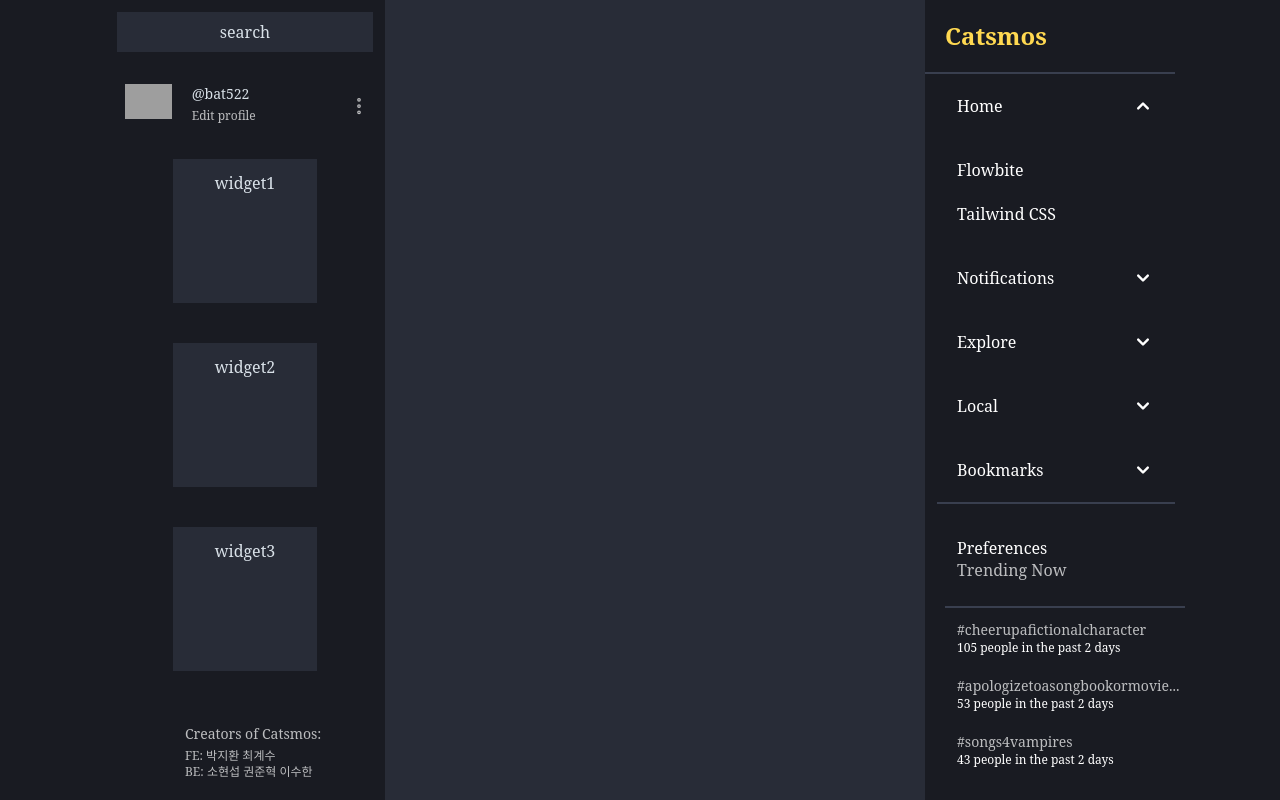
After one commit to kwonjh0825/KDT_FinalProject, a Django app: template templates/base_index.html in a window 1280 px wide. The commit adds this page. Run offline with Django 3.2, Linux system fonts and the light colour scheme; the template is opened without the code that fills it, so the values that code supplies are empty; some libraries are stand-ins or nearby versions; some web fonts are replaced; grey boxes are pictures that could not be loaded.

Commit message:
KP-4 add base_nav.html, base_index.html

```diff
--- a/app_planets/templates/planets/main.html
+++ b/app_planets/templates/planets/main.html
@@ -1,4 +1,4 @@
-{% extends 'base.html' %}
+{% extends 'base_nav.html' %}
 {% load static %}
 
 {% block title %}
@@ -13,5 +13,4 @@ main
 <div>
 
 </div>
-
-  {% endblock content %}
+{% endblock content %}
--- a/static/css/base.css
+++ b/static/css/base_index.css
@@ -8,3 +8,16 @@
 body {
   font-family: 'LINESeedKR-Bd', 'serif';
 }
+
+.side-bar {
+  max-width: 280px;
+}
+
+.profile-image {
+  display: flex;
+  justify-content: center;
+  align-items: center;
+  width: 5rem;
+  height: 5rem;
+  overflow: hidden;
+}
--- /dev/null
+++ b/templates/base_index.html
@@ -0,0 +1,207 @@
+<!doctype html>
+{% load static %}
+<html lang="en">
+<head>
+  <meta charset="utf-8">
+  <meta name="viewport" content="width=device-width, initial-scale=1">
+  <title>{% block title %}{% endblock title %}</title>
+  <script src="https://cdn.tailwindcss.com"></script>
+  <link rel="stylesheet" href="{% static 'css/base_index.css' %}">
+  <link href="https://cdnjs.cloudflare.com/ajax/libs/flowbite/1.6.5/flowbite.min.css" rel="stylesheet"/>
+  {% block head %}{% endblock head %}
+
+  <style>
+    {% block style %}
+    {% endblock style %}
+  </style>
+</head>
+
+<body>
+  <!-- nav 바, md:hidden -->
+  <nav class="sticky top-0 w-full z-[1] md:hidden">
+    <div class="flex justify-between border-b-2  border-[#393f4f] bg-[#191b22] text-[#ffd951] font-bold p-5 w-full">
+      <p class='text-2xl p-1'>Catsmos</p> <!-- 로고 위치 -->
+      <div class="p-1">
+        <svg viewBox="0 0 32 32" width="30" height="30" xml:space="preserve" xmlns="http://www.w3.org/2000/svg" enable-background="new 0 0 32 32"><path d="M4 10h24a2 2 0 0 0 0-4H4a2 2 0 0 0 0 4zm24 4H4a2 2 0 0 0 0 4h24a2 2 0 0 0 0-4zm0 8H4a2 2 0 0 0 0 4h24a2 2 0 0 0 0-4z" fill="#ffd951" class="fill-000000"></path></svg>
+      </div>
+    </div>
+  </nav>
+
+  <!-- nav 바 아래, sm:hidden -->
+  <div class="w-full text-[#d9e1e8] bg-[#191b22] sm:hidden">
+    <div class="flex flex-col">
+      <div class="bg-[#282c37] w-full h-20 justify-center items-center text-center m-3 p-3">
+        <p>search</p>
+      </div>
+      <div class="flex flex-row justify-center items-center">
+        <div class="bg-[#282c37] h-36 w-36 justify-center items-center text-center m-5 p-3">
+          <p>widget1</p>
+        </div>
+        <div class="bg-[#282c37] h-36 w-36 justify-center items-center text-center m-5 p-3">
+          <p>widget2</p>
+        </div>
+        <div class="bg-[#282c37] h-36 w-36 justify-center items-center text-center m-5 p-3">
+          <p>widget3</p>
+        </div>
+      </div>
+    </div>
+  </div>
+
+  <div class="flex flex-row justify-center items-center bg-[#191b22]">
+
+    <!-- 좌측 사이드 바, sm:block -->
+    <div class="side-bar max-w-[280px] w-full h-screen text-[#d9e1e8] hidden sm:block">
+      <div class="flex flex-row">
+        <div class="w-full">
+          <div class="bg-[#282c37] h-10 justify-center items-center text-center m-3 p-2">
+            <p>search</p>
+          </div>
+          <div class="flex flex-row">
+            <img src="https://i.pinimg.com/564x/d2/98/4e/d2984ec4b65a8568eab3dc2b640fc58e.jpg" alt="no_image" class="w-1/6 h-1/6 m-5">
+            <div class="flex flex-col">
+              <p class="mt-5 text-sm">@bat522</p>
+              <p class="mt-1 text-xs text-[#bcbdbf]">Edit profile</p>
+            </div>
+            <div class="mt-8 ms-auto me-4">
+              <svg viewBox="0 0 32 32" width="20" height="20" xml:space="preserve" xmlns="http://www.w3.org/2000/svg"><circle cx="16" cy="16" fill="none" r="2" stroke="#bcbdbf" stroke-linecap="round" stroke-linejoin="round" stroke-miterlimit="10" stroke-width="2" class="stroke-000000"></circle><circle cx="16" cy="26" fill="none" r="2" stroke="#bcbdbf" stroke-linecap="round" stroke-linejoin="round" stroke-miterlimit="10" stroke-width="2" class="stroke-000000"></circle><circle cx="16" cy="6" fill="none" r="2" stroke="#bcbdbf" stroke-linecap="round" stroke-linejoin="round" stroke-miterlimit="10" stroke-width="2" class="stroke-000000"></circle></svg>
+            </div>
+          </div>
+          <div class="flex flex-col justify-center items-center">
+            <div class="bg-[#282c37] h-36 w-36 justify-center items-center text-center m-5 p-3">
+              <p>widget1</p>
+            </div>
+            <div class="bg-[#282c37] h-36 w-36 justify-center items-center text-center m-5 p-3">
+              <p>widget2</p>
+            </div>
+            <div class="bg-[#282c37] h-36 w-36 justify-center items-center text-center m-5 p-3">
+              <p>widget3</p>
+            </div>
+          </div>
+        </div>
+      </div>
+      <div class="fixed bottom-0 p-5 ps-20 hidden md:block">
+        <div class='ms-auto'>
+          <p class="text-sm text-[#bcbdbf]">Creators of Catsmos:</p>
+          <p class="mt-1 text-xs text-[#bcbdbf]">
+            FE: <a href="https://github.com/ParkJiHwan22">박지환</a>
+            <a href="https://github.com/Pysonny">최계수</a>
+          </p>
+          <p class="text-xs text-[#bcbdbf]">
+            BE: <a href="https://github.com/sotthang">소현섭</a>
+            <a href="https://github.com/kwonjh0825">권준혁</a>
+            <a href="https://github.com/arrmadillo">이수한</a>
+          </p>
+        </div>
+      </div>
+    </div>
+
+    <!-- content -->
+    <div class="side-bar max-w-[540px] w-full h-screen bg-[#282c37] text-[#ffffff]">
+      <div>
+        {% block content %}
+        {% endblock content %}
+      </div>
+    </div>
+
+    <!-- 우측 side 바, md:block -->
+    <nav class="sticky top-0 w-full h-screen z-[1] max-w-[250px] hidden md:block">
+      <div class="border-b-2  border-[#393f4f] text-[#ffd951] font-bold p-5 w-full">
+        <p class='text-2xl'>Catsmos</p> <!-- 로고 위치 -->
+      </div>
+      <div id="accordion-collapse" data-accordion="collapse" data-active-classes="bg-transparent" class="ms-3 border-b-2 border-[#393f4f]">
+        <h2 id="accordion-collapse-heading-1">
+          <button type="button" class="flex items-center justify-between w-full p-5 font-medium text-left text-white bg-transparent" data-accordion-target="#accordion-collapse-body-1" aria-expanded="true" aria-controls="accordion-collapse-body-1">
+            <span class="text-white">Home</span>
+            <svg data-accordion-icon class="w-6 h-6 rotate-180 shrink-0" fill="currentColor" viewBox="0 0 20 20" xmlns="http://www.w3.org/2000/svg"><path fill-rule="evenodd" d="M5.293 7.293a1 1 0 011.414 0L10 10.586l3.293-3.293a1 1 0 111.414 1.414l-4 4a1 1 0 01-1.414 0l-4-4a1 1 0 010-1.414z" clip-rule="evenodd"></path></svg>
+          </button>
+        </h2>
+        <div id="accordion-collapse-body-1" class="hidden" aria-labelledby="accordion-collapse-heading-1">
+          <div class="p-5">
+            <p class="mb-5 text-white">Flowbite</p>
+            <p class="text-white">Tailwind CSS</p>
+          </div>
+        </div>
+        <h2 id="accordion-collapse-heading-2">
+          <button type="button" class="flex items-center justify-between w-full p-5 font-medium text-left text-white" data-accordion-target="#accordion-collapse-body-2" aria-expanded="false" aria-controls="accordion-collapse-body-2">
+            <span class="text-white">Notifications</span>
+            <svg data-accordion-icon class="w-6 h-6 shrink-0" fill="currentColor" viewBox="0 0 20 20" xmlns="http://www.w3.org/2000/svg"><path fill-rule="evenodd" d="M5.293 7.293a1 1 0 011.414 0L10 10.586l3.293-3.293a1 1 0 111.414 1.414l-4 4a1 1 0 01-1.414 0l-4-4a1 1 0 010-1.414z" clip-rule="evenodd"></path></svg>
+          </button>
+        </h2>
+        <div id="accordion-collapse-body-2" class="hidden" aria-labelledby="accordion-collapse-heading-2">
+          <div class="p-5">
+            <p class="mb-5 text-white">Flowbite</p>
+            <p class="text-white">Tailwind CSS</p>
+          </div>
+        </div>
+        <h2 id="accordion-collapse-heading-3">
+          <button type="button" class="flex items-center justify-between w-full p-5 font-medium text-left text-white" data-accordion-target="#accordion-collapse-body-3" aria-expanded="false" aria-controls="accordion-collapse-body-3">
+            <span class="text-white">Explore</span>
+            <svg data-accordion-icon class="w-6 h-6 shrink-0" fill="currentColor" viewBox="0 0 20 20" xmlns="http://www.w3.org/2000/svg"><path fill-rule="evenodd" d="M5.293 7.293a1 1 0 011.414 0L10 10.586l3.293-3.293a1 1 0 111.414 1.414l-4 4a1 1 0 01-1.414 0l-4-4a1 1 0 010-1.414z" clip-rule="evenodd"></path></svg>
+          </button>
+        </h2>
+        <div id="accordion-collapse-body-3" class="hidden" aria-labelledby="accordion-collapse-heading-3">
+          <div class="p-5">
+            <p class="mb-5 text-white">Flowbite</p>
+            <p class="text-white">Tailwind CSS</p>
+          </div>
+        </div>
+        <h2 id="accordion-collapse-heading-4">
+          <button type="button" class="flex items-center justify-between w-full p-5 font-medium text-left text-white" data-accordion-target="#accordion-collapse-body-4" aria-expanded="false" aria-controls="accordion-collapse-body-4">
+            <span class="text-white">Local</span>
+            <svg data-accordion-icon class="w-6 h-6 shrink-0" fill="currentColor" viewBox="0 0 20 20" xmlns="http://www.w3.org/2000/svg"><path fill-rule="evenodd" d="M5.293 7.293a1 1 0 011.414 0L10 10.586l3.293-3.293a1 1 0 111.414 1.414l-4 4a1 1 0 01-1.414 0l-4-4a1 1 0 010-1.414z" clip-rule="evenodd"></path></svg>
+          </button>
+        </h2>
+        <div id="accordion-collapse-body-4" class="hidden" aria-labelledby="accordion-collapse-heading-4">
+          <div class="p-5">
+            <p class="mb-5 text-white">Flowbite</p>
+            <p class="text-white">Tailwind CSS</p>
+          </div>
+        </div>
+        <h2 id="accordion-collapse-heading-5">
+          <button type="button" class="flex items-center justify-between w-full p-5 font-medium text-left text-white" data-accordion-target="#accordion-collapse-body-5" aria-expanded="false" aria-controls="accordion-collapse-body-5">
+            <span class="text-white">Bookmarks</span>
+            <svg data-accordion-icon class="w-6 h-6 shrink-0" fill="currentColor" viewBox="0 0 20 20" xmlns="http://www.w3.org/2000/svg"><path fill-rule="evenodd" d="M5.293 7.293a1 1 0 011.414 0L10 10.586l3.293-3.293a1 1 0 111.414 1.414l-4 4a1 1 0 01-1.414 0l-4-4a1 1 0 010-1.414z" clip-rule="evenodd"></path></svg>
+          </button>
+        </h2>
+        <div id="accordion-collapse-body-5" class="hidden" aria-labelledby="accordion-collapse-heading-5">
+          <div class="p-5">
+            <p class="mb-5 text-white">Flowbite</p>
+            <p class="mb-5 text-white">Flowbite</p>
+            <p class="mb-5 text-white">Flowbite</p>
+            <p class="mb-5 text-white">Flowbite</p>
+            <p class="mb-5 text-white">Flowbite</p>
+            <p class="mb-5 text-white">Flowbite</p>
+            <p class="text-white">Tailwind CSS</p>
+          </div>
+        </div>
+      </div>
+      <div class="p-5 w-full">
+        <div class='text-base text-[#ffffff] p-3'>
+          Preferences
+        </div>
+      </div>
+
+      <div class="fixed bottom-0 p-5">
+        <div class='border-b-2 border-[#393f4f] w-60 text-base text-[#ffffff] p-3'>
+          <p class="mb-3 text-[#bcbdbf]">Trending Now</p>
+        </div>
+        <div class='text-base text-[#ffffff] p-3'>
+          <p class="text-sm text-[#bcbdbf]">#cheerupafictionalcharacter</p>
+          <p class="text-xs text-white">105 people in the past 2 days</p>
+
+          <p class="mt-5 text-sm text-[#bcbdbf]">#apologizetoasongbookormovie...</p>
+          <p class="text-xs text-white">53 people in the past 2 days</p>
+
+          <p class="mt-5 text-sm text-[#bcbdbf]">#songs4vampires</p>
+          <p class="text-xs text-white">43 people in the past 2 days</p>
+        </div>
+      </div>
+    </nav>
+
+  </div>
+</body>
+<script type="text/javascript" src="/static/js/base_index.js"></script>
+<script src="https://cdnjs.cloudflare.com/ajax/libs/flowbite/1.6.5/flowbite.min.js"></script>
+{% block script %}
+{% endblock script %}
+</html>
```
Also changed, not shown: static/css/base_nav.css (added, +10 -0 lines), templates/base_nav.html (+64 -13 lines), static/js/base_nav.js (added).
